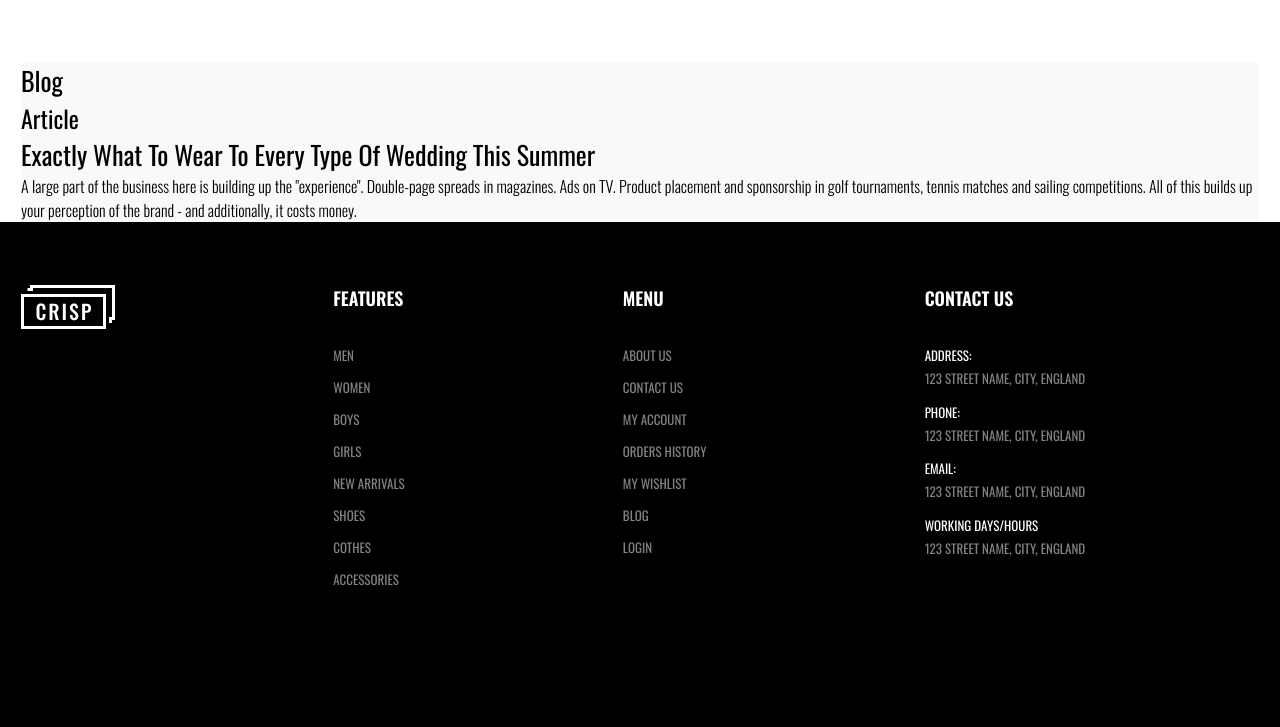
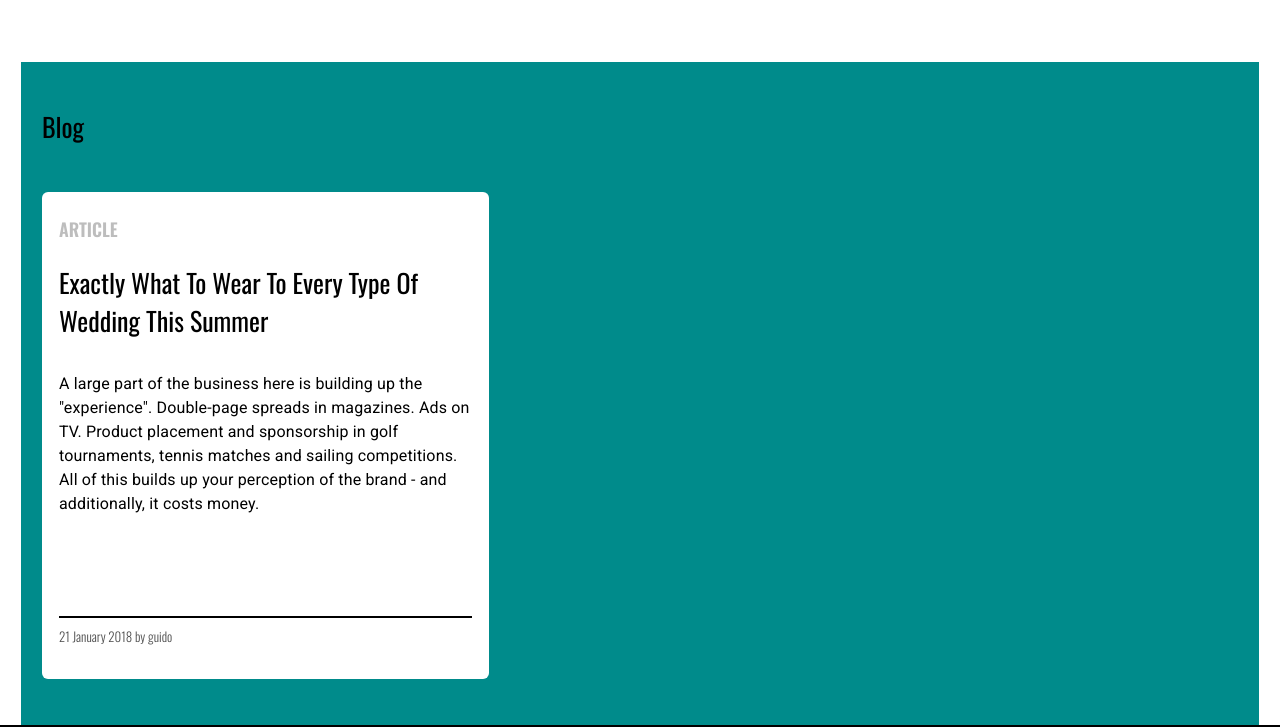
Before and after one commit to acunmedyaakademi/dummyWork, a plain HTML site: page index.html in a window 1280 px wide. Shown: the part 2197-2924 px from the top of the page. Drawn offline with nearby package versions, Linux system fonts and the light colour scheme.

Commit message:
blog finish

```diff
--- a/assets/css/style.css
+++ b/assets/css/style.css
@@ -342,9 +342,43 @@ legend {
 
 }
 .blog{
-    background-color: #F8F9FB;
+    background-color: darkcyan;
 }
-
+.blog>h5{
+    padding-top: 46px;
+    padding-left: 21px;
+}
+.blogCards{
+    padding: 46px 21px;
+}
+.blogCard{
+    width: 447px;
+    background-color: #FFFFFF;
+    border-radius: 6px;
+    padding: 24px 17px;
+}
+.blogCard h6{
+    font-weight: 600;
+    font-size: 18px;
+    line-height: 27px;
+    text-transform: uppercase;
+    color: #BDBDBD;
+    margin-bottom: 21px;
+}
+.blogCard>h5{
+    margin-bottom: 32px;
+}
+.blogCard p{
+    font-family: 'Roboto', sans-serif;
+    letter-spacing: 0.01em;
+    border-bottom:2px solid #000;
+    padding-bottom: 100px;
+}
+.blogOwner{
+    font-size: 13px;
+    line-height: 37px;
+    color: #4F4F4F;
+}
 /* MAIN END */
 
 /* ------____------- */
--- a/index.html
+++ b/index.html
@@ -226,6 +226,7 @@
                     <p>A large part of the business here is building up the "experience". Double-page spreads in magazines. Ads on TV.
                         Product placement and sponsorship in golf tournaments, tennis matches and sailing competitions. All of this builds
                         up your perception of the brand - and additionally, it costs money.</p>
+                        <span class="blogOwner">21 January 2018 by guido</span>
                 </div>
             </div>
         </section>
```
